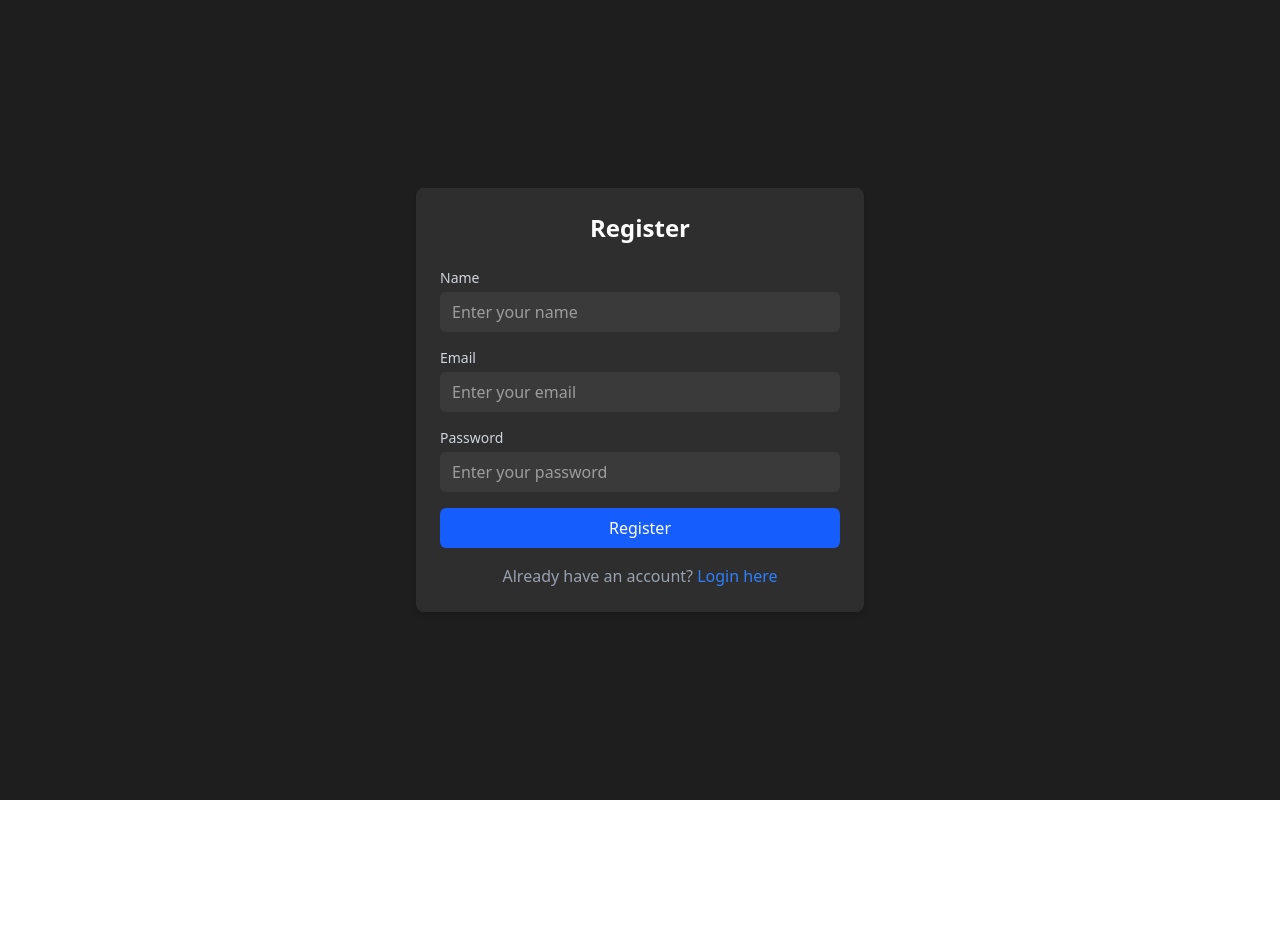
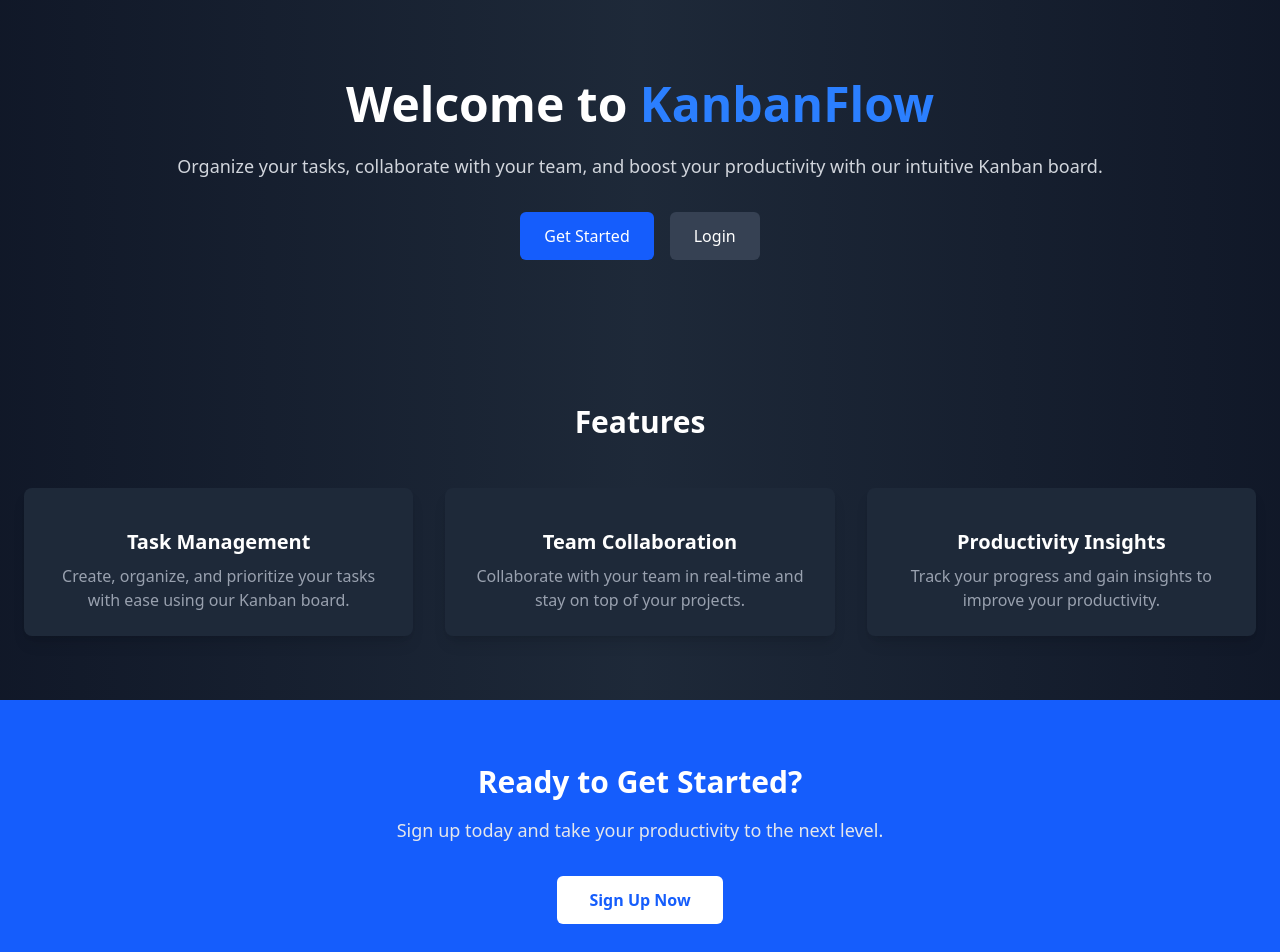
Before and after one commit to RaturiAR7/kandban-board, a React (Vite) app in the folder Frontend/: page / in a window 1280 px wide. Shown: the top 952 px of the page. Before the commit the page ends 800 px from the top, so only its background shows below. Built offline with nearby package versions, Linux system fonts and the light colour scheme.

Commit message:
Included Hero Page

```diff
--- a/Frontend/src/App.tsx
+++ b/Frontend/src/App.tsx
@@ -10,6 +10,7 @@ import {
 } from "react-router-dom";
 import { useEffect, useState } from "react";
 import { getUser } from "./apis/userApi";
+import Hero from "./components/Hero";
 
 interface User {
   id: string;
@@ -72,7 +73,7 @@ const App = () => {
             isAuthenticated ? (
               <Dashboard user={user} setUser={setUser} />
             ) : (
-              <Register />
+              <Hero />
             )
           }
         />
--- /dev/null
+++ b/Frontend/src/components/Hero.tsx
@@ -0,0 +1,97 @@
+import React from "react";
+import { useNavigate } from "react-router-dom";
+
+const Hero: React.FC = () => {
+  const navigate = useNavigate();
+
+  return (
+    <div className='min-h-screen bg-gradient-to-r from-gray-900 via-gray-800 to-gray-900 text-white'>
+      {/* Hero Section */}
+      <header className='flex flex-col items-center justify-center text-center py-20 px-6'>
+        <h1 className='text-5xl font-bold mb-6'>
+          Welcome to <span className='text-blue-500'>KanbanFlow</span>
+        </h1>
+        <p className='text-lg text-gray-300 mb-8'>
+          Organize your tasks, collaborate with your team, and boost your
+          productivity with our intuitive Kanban board.
+        </p>
+        <div className='flex gap-4'>
+          <button
+            onClick={() => navigate("/register")}
+            className='px-6 py-3 bg-blue-600 text-white rounded-md hover:bg-blue-700 transition'
+          >
+            Get Started
+          </button>
+          <button
+            onClick={() => navigate("/login")}
+            className='px-6 py-3 bg-gray-700 text-white rounded-md hover:bg-gray-600 transition'
+          >
+            Login
+          </button>
+        </div>
+      </header>
+
+      {/* Features Section */}
+      <section className='py-16 px-6'>
+        <h2 className='text-3xl font-bold text-center mb-12'>Features</h2>
+        <div className='grid grid-cols-1 md:grid-cols-3 gap-8'>
+          <div className='flex flex-col items-center text-center bg-gray-800 p-6 rounded-lg shadow-lg'>
+            <div className='text-blue-500 text-4xl mb-4'>
+              <i className='fas fa-tasks'></i>
+            </div>
+            <h3 className='text-xl font-semibold mb-2'>Task Management</h3>
+            <p className='text-gray-400'>
+              Create, organize, and prioritize your tasks with ease using our
+              Kanban board.
+            </p>
+          </div>
+          <div className='flex flex-col items-center text-center bg-gray-800 p-6 rounded-lg shadow-lg'>
+            <div className='text-blue-500 text-4xl mb-4'>
+              <i className='fas fa-users'></i>
+            </div>
+            <h3 className='text-xl font-semibold mb-2'>Team Collaboration</h3>
+            <p className='text-gray-400'>
+              Collaborate with your team in real-time and stay on top of your
+              projects.
+            </p>
+          </div>
+          <div className='flex flex-col items-center text-center bg-gray-800 p-6 rounded-lg shadow-lg'>
+            <div className='text-blue-500 text-4xl mb-4'>
+              <i className='fas fa-chart-line'></i>
+            </div>
+            <h3 className='text-xl font-semibold mb-2'>
+              Productivity Insights
+            </h3>
+            <p className='text-gray-400'>
+              Track your progress and gain insights to improve your
+              productivity.
+            </p>
+          </div>
+        </div>
+      </section>
+
+      {/* Call-to-Action Section */}
+      <section className='py-16 bg-blue-600 text-center'>
+        <h2 className='text-3xl font-bold mb-4'>Ready to Get Started?</h2>
+        <p className='text-lg text-gray-200 mb-8'>
+          Sign up today and take your productivity to the next level.
+        </p>
+        <button
+          onClick={() => navigate("/register")}
+          className='px-8 py-3 bg-white text-blue-600 font-semibold rounded-md hover:bg-gray-100 transition'
+        >
+          Sign Up Now
+        </button>
+      </section>
+
+      {/* Footer */}
+      <footer className='py-6 bg-gray-800 text-center text-gray-400'>
+        <p>
+          &copy; {new Date().getFullYear()} KanbanFlow. All rights reserved.
+        </p>
+      </footer>
+    </div>
+  );
+};
+
+export default Hero;
```
